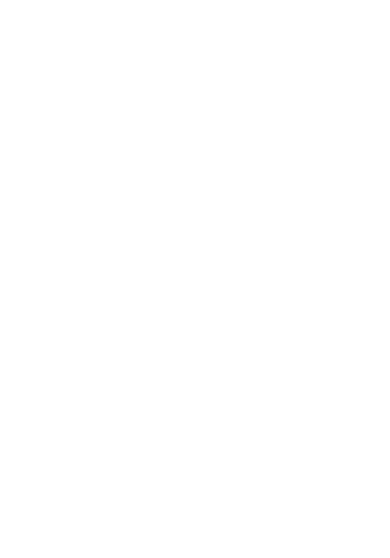
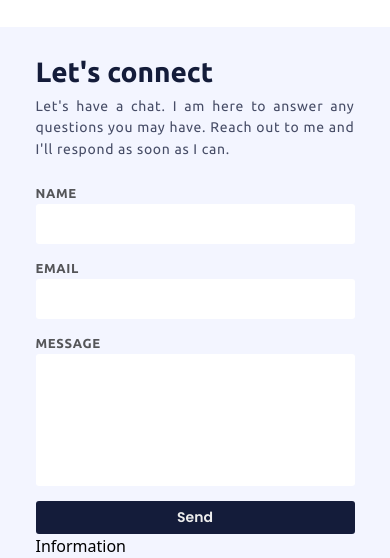
Before and after one commit to SaabK/portfolio, a Next.js app: page / in a window 390 px wide. Shown: the part 1636-2194 px from the top of the page. Before the commit the page ends 1191 px from the top, so only its background shows below. Built offline with nearby package versions, Linux system fonts and the light colour scheme.

Commit message:
Added Contact Form for Mobile V0.4.0

```diff
--- /dev/null
+++ b/components/FormField.jsx
@@ -0,0 +1,47 @@
+import React from 'react';
+import PropTypes from 'prop-types';
+
+function FormField({ name, type, id, fieldType }) {
+	const bgColor = '#fff';
+	const txtColor = '#565b72';
+
+	return (
+		<div className='flex flex-col justify-between'>
+			<label
+				htmlFor={name}
+				className='font-ubuntubold text-[0.8125rem] tracking-wider uppercase text-[#000] opacity-[0.65]'>
+				{name}
+			</label>
+			{fieldType === 'input' ? (
+				<input
+					type={type}
+					name={name}
+					id={id}
+					className={`bg-[${bgColor}] rounded-[3px] px-[.875rem] py-[.375rem] h-[40px] font-ubuntumedium text-[${txtColor}] focus:outline-none`}
+				/>
+			) : (
+				<textarea
+					name={name}
+					id={id}
+					cols='30'
+					rows='5'
+					className={`bg-[${bgColor}] rounded-[3px] px-[.875rem] py-[.375rem] font-ubuntumedium text-[${txtColor}] resize-none focus:outline-none`}></textarea>
+			)}
+		</div>
+	);
+}
+
+FormField.propTypes = {
+	name: PropTypes.string.isRequired,
+	type: PropTypes.string,
+	id: PropTypes.string,
+	fieldType: PropTypes.string,
+};
+
+FormField.defaultProps = {
+	type: 'text',
+	id: '',
+	fieldType: 'input',
+};
+
+export default FormField;
--- a/components/PrimaryButton.jsx
+++ b/components/PrimaryButton.jsx
@@ -1,11 +1,23 @@
 import React from 'react';
+import PropTypes from 'prop-types';
 
-function PrimaryButton({ children }) {
+function PrimaryButton({ children, rounded }) {
 	return (
-		<button className='text-body font-poppinssemibold bg-darkBlue px-[15px] py-[5px] text-offWhite pt-[7px]'>
+		<button
+			className={`text-body font-poppinssemibold bg-darkBlue px-[15px] py-[5px] text-offWhite pt-[7px] ${
+				rounded ? 'rounded-[3px]' : ''
+			}`}>
 			{children}
 		</button>
 	);
 }
 
+PrimaryButton.propTypes = {
+	rounded: PropTypes.bool,
+};
+
+PrimaryButton.propTypes = {
+	rounded: false,
+};
+
 export default PrimaryButton;
--- a/package.json
+++ b/package.json
@@ -1,11 +1,11 @@
 {
   "name": "portfolio-v3",
-  "version": "0.3.0",
+  "version": "0.4.0",
   "private": true,
   "scripts": {
-    "dev": "next dev",
+    "dev": "next dev -p 5000",
     "build": "next build",
-    "start": "next start",
+    "start": "next start -p 5000",
     "lint": "next lint"
   },
   "dependencies": {
--- a/pages/index.js
+++ b/pages/index.js
@@ -1,11 +1,13 @@
+import Hero from '../sections/Hero';
 import About from '../sections/About';
-import Hero from '../sections/Hero';
+import Contact from '../sections/Contact';
 
 export default function Home() {
 	return (
 		<main>
 			<Hero />
 			<About />
+			<Contact />
 		</main>
 	);
 }
--- /dev/null
+++ b/sections/Contact.jsx
@@ -0,0 +1,33 @@
+import React from 'react';
+import FormField from '../components/FormField';
+import PrimaryButton from '../components/PrimaryButton';
+
+function Contact() {
+	return (
+		<section className='bg-lightBlue bg-opacity-[0.075] absolute -bottom-[160%] w-full -left-1/2 translate-x-1/2'>
+			<div className='container mx-auto'>
+				<div>
+					<div className='flex flex-col py-6 h-[157px] justify-between'>
+						<h1 className='font-ubuntubold text-heading text-darkBlue'>
+							Let&apos;s connect
+						</h1>
+						<p className='font-ubunturegular text-body leading-[1.35rem] text-middleBlue opacity-[0.81] tracking-wider text-justify'>
+							Let&apos;s have a chat. I am here to answer any questions you may
+							have. Reach out to me and I&apos;ll respond as soon as I can.
+						</p>
+					</div>
+
+					<form className='flex flex-col h-[21.875rem] justify-between'>
+						<FormField name='name' />
+						<FormField name='email' type='email' />
+						<FormField name='message' fieldType='textarea' />
+						<PrimaryButton rounded={true}>Send</PrimaryButton>
+					</form>
+				</div>
+				<div>Information</div>
+			</div>
+		</section>
+	);
+}
+
+export default Contact;
--- a/tailwind.config.js
+++ b/tailwind.config.js
@@ -55,9 +55,11 @@
 			transparent: 'transparent',
 			current: 'currentColor',
 			darkBlue: '#141C3A',
+			middleBlue: '#202744',
 			lightBlue: '#5F7AFB',
 			offWhite: '#EDEDED',
 			prettyWhite: '#F9F9F9',
+			darkGrey: '#333',
 		},
 		fontSize: {
 			heading: '1.75rem',
```
Also changed, not shown: 2 other files (tests, documents, lock files or other folders).
